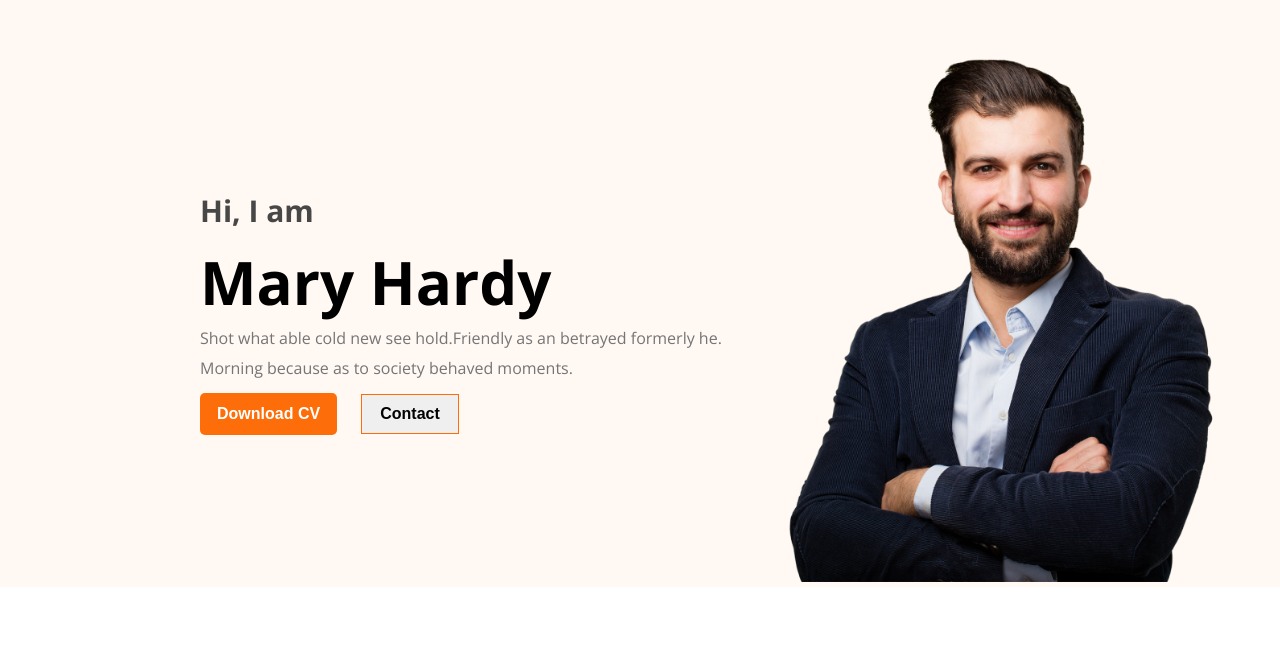
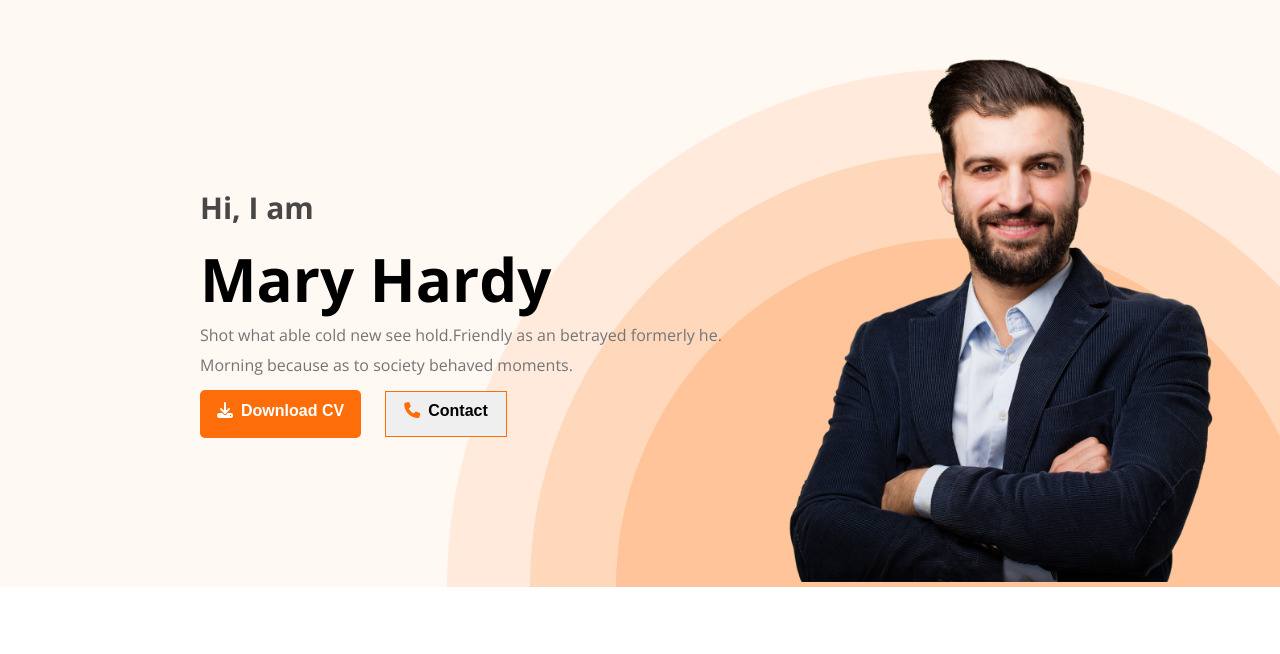
Before and after one commit to mithunmondalbd/protfolio-resourcs, a plain HTML site: page index.html in a window 1280 px wide. Shown: the part 107-761 px from the top of the page. Drawn offline with nearby package versions, Linux system fonts and the light colour scheme.

Commit message:
added to background image and cutomes css

```diff
--- a/index.html
+++ b/index.html
@@ -9,6 +9,8 @@
     <link rel="preconnect" href="https://fonts.googleapis.com">
     <link rel="preconnect" href="https://fonts.gstatic.com" crossorigin>
     <link href="https://fonts.googleapis.com/css2?family=Open+Sans:wght@400;500;700&display=swap" rel="stylesheet">
+
+    <script src="https://kit.fontawesome.com/2d74c5ba08.js" crossorigin="anonymous"></script>
 </head>
 <body>
     <header>
@@ -30,8 +32,8 @@
                     Mary Hardy
                 </h1>
                 <p class="header-desc">Shot what able cold new see hold.Friendly as an betrayed formerly he. Morning because as to society behaved moments.</p>
-                <a href="#"><button class="btn_primary">Download CV</button></a>
-                <a href="#"><button class="header-contact">Contact</button></a>
+                <a href="#"><button class="btn_primary"><i class="fa-solid fa-download font-icon"></i>Download CV</button></a>
+                <a href="#"><button class="header-contact"><i class="fa-solid fa-phone font-icon get-info"></i>Contact</button></a>
             </div>
             <div class="head-image">
                 <img src="images/hardy.png" alt="" class="contact-image">
@@ -176,7 +178,7 @@
                     <!-- <button class="btn btn_primary card-btn">Download CV</button> -->
                 </div>
                 <div class="download-cv">
-                    <button class="btn btn_primary">Download CV</button>
+                    <button class="btn btn_primary"><i class="fa-solid fa-download font-icon"></i>Download CV</button>
                 </div>
 
             </section>
--- a/style/style.css
+++ b/style/style.css
@@ -5,6 +5,9 @@
 }
 body{
     font-family: Open Sans;
+}
+header{
+     background: #FFF8F3;
 }
 .header-container{
     display: flex;
@@ -53,10 +56,10 @@ ul, li, a{
     justify-content: center;
     align-items: center;
     background-image: url("../images/header_bg.png");
-    /* background-repeat: no-repeat;
-    background-position: bottom right; */
+    background-repeat: no-repeat;
+    background-position: bottom right;
     padding: 30px 30px 0px 200px;
-    background: #FFF8F3;
+
 }
 .contact-image{
     width: 500px;
@@ -70,6 +73,15 @@ ul, li, a{
     line-height: normal;
     border: 0;
     border: 1px solid #FD6E0A;
+}
+.font-icon{
+    color: #FFFFFF;
+    width: 24px;
+    height: 24px;
+    padding-right: 10px;
+}
+.get-info{
+    color: #FD6E0A;
 }
 .text-title{
     font-size: 30px;
```
